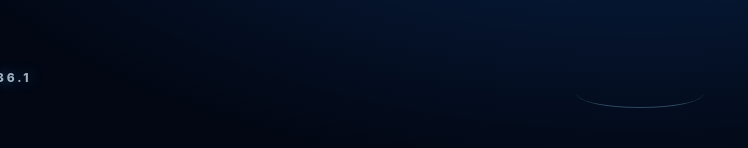
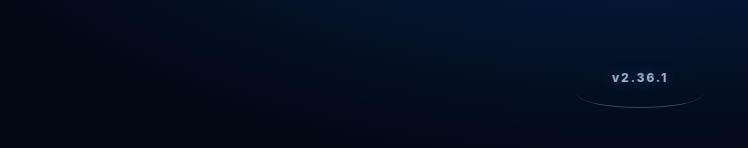
Before and after one commit to yuyay-cloud/Hensai.app, a plain HTML site: page index.html in a window 1280 px wide. Shown: the part 616-764 px from the top of the page, 0-748 px from the left. Drawn offline with Linux system fonts and the light colour scheme.

Commit message:
Add files via upload

```diff
--- a/index.html
+++ b/index.html
@@ -47,7 +47,7 @@ button,input,select{font:inherit} button{color:inherit;cursor:pointer;border:0;b
 /* Menu */
 .sheetLayer{position:fixed;inset:0;z-index:80;background:rgba(0,6,18,.44);opacity:0;visibility:hidden;transition:.2s ease}.sheetLayer.open{opacity:1;visibility:visible}.sheet{position:absolute;left:12px;right:12px;bottom:12px;max-width:756px;margin:0 auto;max-height:70vh;overflow:auto;background:linear-gradient(155deg,var(--card2),var(--card));border:1px solid var(--line);border-radius:21px;box-shadow:0 26px 64px rgba(0,0,0,.34);padding:8px}.sheetTitle{padding:12px 12px 8px;color:var(--muted);font-size:.76rem;font-weight:900;letter-spacing:.08em}.sheet button{width:100%;text-align:left;border-radius:13px;padding:15px 13px;font-weight:800}.sheet button:hover{background:var(--soft)}.sheet button+button{border-top:1px solid var(--line)}.historyItem{display:flex!important;align-items:center;gap:10px}.historyItem .hDate{font-size:.72rem;color:var(--muted);font-weight:600}.historyItem .hText{font-size:.86rem;line-height:1.45;flex:1}.sheetClose{color:var(--muted)!important;text-align:center!important}
 /* Splash */
-#splash{position:fixed;inset:0;z-index:200;overflow:hidden;background:radial-gradient(62% 52% at 50% 48%,#123978 0%,#071b3b 40%,#020713 100%);transition:opacity .52s cubic-bezier(.33,1,.68,1),visibility .52s linear}.splashExit{opacity:0;visibility:hidden}.splashCanvas{position:absolute;inset:0;width:100%;height:100%;display:block}.splashVersion{position:absolute;left:0;right:0;bottom:12.4%;text-align:center;color:rgba(220,240,255,.72);letter-spacing:.24em;font-size:.75rem;font-weight:800;text-shadow:0 0 14px rgba(83,186,255,.45);opacity:0;animation:splashMetaIn .82s 1.45s cubic-bezier(.16,1,.3,1) forwards}.splashCurve{position:absolute;left:50%;bottom:9.5%;width:126px;height:28px;transform:translateX(-50%);border-bottom:1px solid rgba(147,210,255,.30);border-radius:0 0 90% 90%;filter:drop-shadow(0 0 7px rgba(99,193,255,.28));opacity:0;animation:splashMetaIn .82s 1.62s cubic-bezier(.16,1,.3,1) forwards}@keyframes splashMetaIn{from{opacity:0;transform:translateX(-50%) translateY(5px);filter:blur(2px)}to{opacity:1;transform:translateX(-50%) translateY(0);filter:blur(0)}}
+#splash{position:fixed;inset:0;z-index:200;overflow:hidden;background:radial-gradient(62% 52% at 50% 48%,#123978 0%,#071b3b 40%,#020713 100%);transition:opacity .52s cubic-bezier(.33,1,.68,1),visibility .52s linear}.splashExit{opacity:0;visibility:hidden}.splashCanvas{position:absolute;inset:0;width:100%;height:100%;display:block}.splashVersion{position:absolute;left:50%;right:auto;bottom:12.4%;width:max-content;transform:translateX(-50%);text-align:center;color:rgba(220,240,255,.72);letter-spacing:.16em;font-size:.75rem;font-weight:800;text-shadow:0 0 14px rgba(83,186,255,.45);opacity:0;animation:splashMetaIn .82s 1.95s cubic-bezier(.16,1,.3,1) forwards}.splashCurve{position:absolute;left:50%;bottom:9.5%;width:126px;height:28px;transform:translateX(-50%);border-bottom:1px solid rgba(147,210,255,.30);border-radius:0 0 90% 90%;filter:drop-shadow(0 0 7px rgba(99,193,255,.28));opacity:0;animation:splashMetaIn .82s 2.12s cubic-bezier(.16,1,.3,1) forwards}@keyframes splashMetaIn{from{opacity:0;transform:translateX(-50%) translateY(5px);filter:blur(2px)}to{opacity:1;transform:translateX(-50%) translateY(0);filter:blur(0)}}
 @media (max-width:420px){.hero h2{font-size:1.25rem}.metric .mValue{font-size:1.15rem}.compareMini .major{font-size:.95rem}.compareMini{padding:10px}.headTitle p{display:none}.choiceBtn{min-height:88px}.wizardBody{padding:18px}.wizardHead{padding:17px 17px 12px}.wizardFoot{padding:12px 17px 17px}}
 @media (prefers-reduced-motion:reduce){*,*::before,*::after{animation-duration:.001ms!important;animation-iteration-count:1!important;scroll-behavior:auto!important}.splashCanvas{display:none}}
 @page{size:A4 portrait;margin:11mm}
@@ -373,19 +373,27 @@ function initSplash(){
   }
 
   function drawHero(cx,cy,t,fade){
-    const heroQ=smooth((t-.10)/2.75);
+    const heroQ=smooth((t-.12)/3.28);
     const sx=w*.52,sy=h*1.01;
     const c1x=w*.54,c1y=h*.80;
     const c2x=w*.51,c2y=h*.62;
     let x=bezier(sx,c1x,c2x,cx,heroQ),y=bezier(sy,c1y,c2y,cy,heroQ);
     if(heroQ>=1){x=cx;y=cy;}
 
-    // 中心に到着後、強すぎない2回の瞬き。ロゴやボタンには見せない。
-    const tw1=Math.exp(-Math.pow((t-3.18)/.14,2));
-    const tw2=Math.exp(-Math.pow((t-3.62)/.17,2));
-    const pulse=.58+1.02*tw1+.78*tw2;
+    // 中心に到着後、心拍のような「トクン、トクン」を数回だけ入れる。
+    const beats=[3.85,4.05,5.35,5.55,6.55,6.75];
+    let pulse=.48;
+    let beatGlow=0;
+    for(let i=0;i<beats.length;i++){
+      const b=beats[i];
+      const spread=(i%2===0)?.11:.14;
+      const amp=(i%2===0)?1.02:.74;
+      const g=Math.exp(-Math.pow((t-b)/spread,2));
+      pulse+=amp*g;
+      beatGlow+=g;
+    }
     const alpha=.88*clamp((t-.12)/.70)*fade;
-    const rr=1.55+1.75*tw1+1.28*tw2;
+    const rr=1.50+1.30*beatGlow;
 
     // 上昇中のごく短い粉の尾。
     if(heroQ<1){
@@ -402,7 +410,7 @@ function initSplash(){
   function paint(now){
     const t=(now-start)/1000;
     // 30fps上限。粒を増やしても端末上での負荷を抑え、時間は連続で進める。
-    if(now-lastPaint<33&&t<6.56){requestAnimationFrame(paint);return;}
+    if(now-lastPaint<33&&t<8.96){requestAnimationFrame(paint);return;}
     lastPaint=now;
 
     const cx=w*.5,cy=h*.455;
@@ -417,13 +425,13 @@ function initSplash(){
     }
 
     // 時間の流れ
-    // 0.0–2.7: 下から湧き上がる
-    // 1.3–3.5: 上昇の勢いを残したまま円運動へブレンド
-    // 3.5–4.9: 大まかな円運動
-    // 4.9–6.3: 回転しながら粒子数そのものを減らす
-    const ringStart=1.28,ringComplete=3.30;
+    // 0.0–3.2: 下から湧き上がる
+    // 1.5–4.1: 上昇の勢いを残したまま円運動へブレンド
+    // 4.1–6.9: 大まかな円運動 + 中心の鼓動
+    // 7.0–8.5: 回転しながら粒子数そのものを減らす
+    const ringStart=1.45,ringComplete=4.10;
     const ringBlend=smooth((t-ringStart)/(ringComplete-ringStart));
-    const fadeStart=4.90,fadeEnd=6.30;
+    const fadeStart=6.95,fadeEnd=8.55;
     const remaining=1-clamp((t-fadeStart)/(fadeEnd-fadeStart));
 
     for(const p of particles){
@@ -435,7 +443,7 @@ function initSplash(){
       const gatherX=cx+(p.lane-.5)*68;
       const gatherY=h*(.64-.12*(1-p.lane));
 
-      const angle=p.phase+Math.max(0,t-2.05)*p.speed*1.12;
+      const angle=p.phase+Math.max(0,t-2.55)*p.speed*.96;
       const radiusVar=radius+Math.sin(p.phase*2.7+t*1.8)*4.6+(p.lane-.5)*17;
       const orbitX=cx+Math.cos(angle)*radiusVar;
       const orbitY=cy+Math.sin(angle)*radiusVar*.96;
@@ -465,12 +473,12 @@ function initSplash(){
     }
 
     // 中心の1粒は、円の中心で短く瞬く。円の先端マーカーは置かない。
-    const heroFade=1-clamp((t-5.18)/1.05);
+    const heroFade=1-clamp((t-7.28)/1.18);
     drawHero(cx,cy,t,heroFade);
 
     ctx.restore();
-    if(t<6.62){requestAnimationFrame(paint);}
-    else{splash.classList.add('splashExit');setTimeout(()=>{splash.remove();openWizard('new')},560);}
+    if(t<8.52){requestAnimationFrame(paint);}
+    else{splash.classList.add('splashExit');setTimeout(()=>{splash.remove();openWizard('new')},620);}
   }
   requestAnimationFrame(paint);
 }function bindTop(){
```
